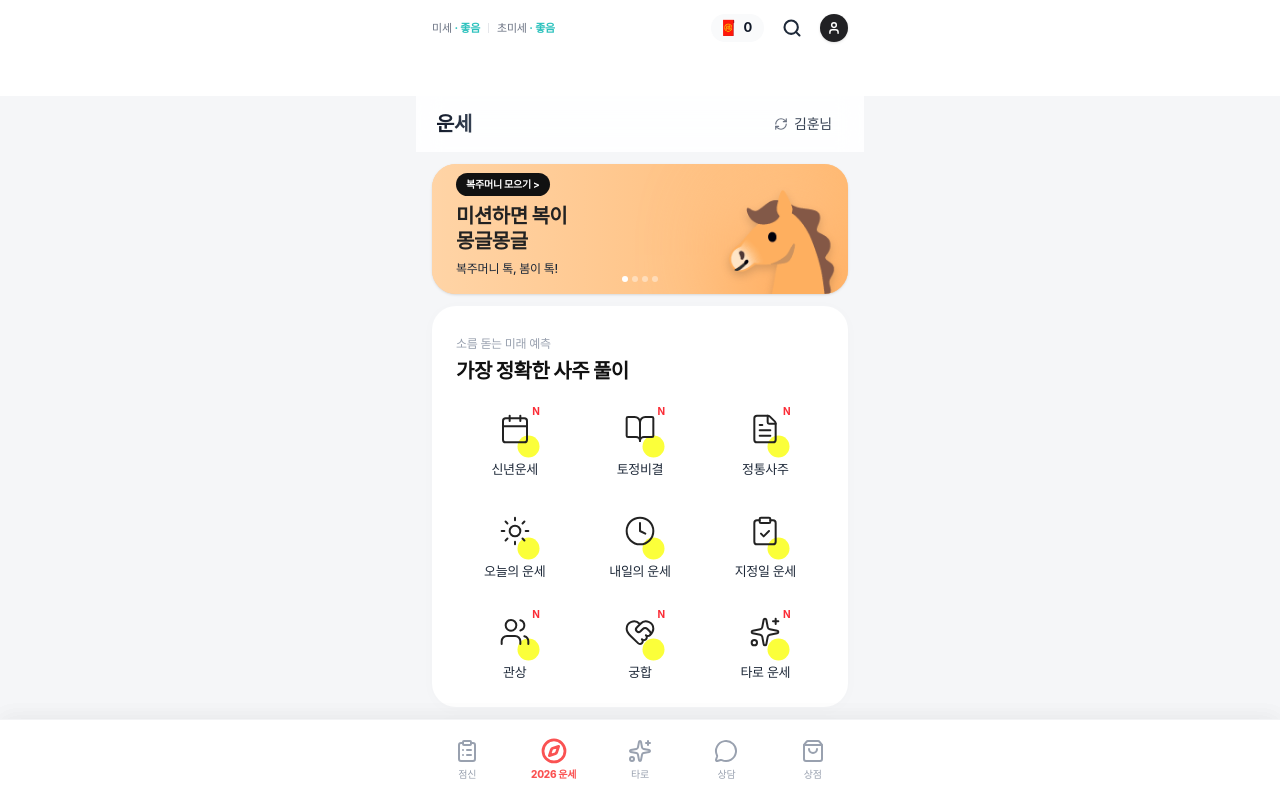
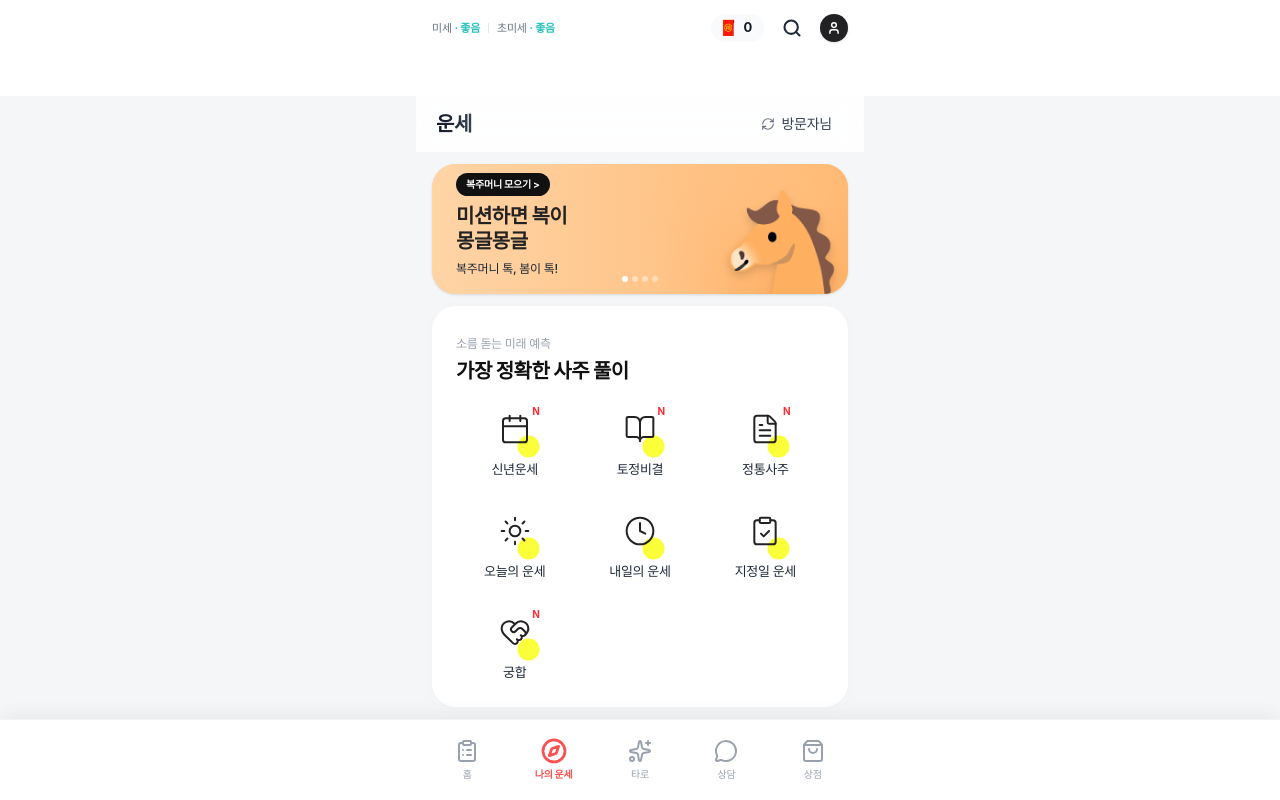
Before and after one commit to kimhoon0612-dev/saju-web, a Next.js app in the folder frontend/: page /saju in a window 1280 px wide. Shown: the top 800 px of the page. Built offline with nearby package versions, Linux system fonts and the light colour scheme; a web font is replaced by a local one.

Commit message:
style: Refine home layout and update bottom navigation labels

```diff
--- a/frontend/src/app/page.tsx
+++ b/frontend/src/app/page.tsx
@@ -164,7 +164,7 @@ export default function Home() {
     <div className="w-full flex flex-col">
       {!matrixData ? (
         // --- FULL SCREEN ONBOARDING HERO ---
-        <div className="w-full min-h-[calc(100vh-12rem)] flex flex-col items-center justify-center px-4 py-8 relative">
+        <div className="w-full min-h-[calc(100vh-12rem)] flex flex-col items-center justify-start px-4 pt-12 pb-8 relative">
           {/* Background Decoration */}
           <div className="absolute inset-0 overflow-hidden pointer-events-none">
             <div className="absolute -top-[10%] -right-[10%] w-[50%] h-[50%] bg-blue-100/50 rounded-full blur-3xl opacity-60"></div>
--- a/frontend/src/app/saju/page.tsx
+++ b/frontend/src/app/saju/page.tsx
@@ -1,6 +1,7 @@
 "use client";
 
 import Link from "next/link";
+import { useState, useEffect } from "react";
 import {
     RefreshCw,
     Calendar, // 신년운세
@@ -53,6 +54,20 @@ const CircleIcon = ({ icon: Icon, bgColor = "bg-white" }: { icon: any, bgColor?:
 );
 
 export default function FortuneHubPage() {
+    const [userName, setUserName] = useState("");
+
+    useEffect(() => {
+        const storedInfo = sessionStorage.getItem("saju_user_info");
+        if (storedInfo) {
+            try {
+                const parsed = JSON.parse(storedInfo);
+                if (parsed.name) {
+                    setUserName(parsed.name);
+                }
+            } catch (e) { }
+        }
+    }, []);
+
     return (
         <div className="min-h-screen bg-[#F5F6F8] text-[#111111] pb-[100px] font-pretendard">
 
@@ -61,7 +76,7 @@ export default function FortuneHubPage() {
                 <h1 className="text-xl font-extrabold bg-clip-text text-transparent bg-gradient-to-r from-gray-900 to-gray-700">운세</h1>
                 <button className="flex items-center gap-1.5 text-sm font-medium text-gray-700 hover:bg-gray-50 px-3 py-1.5 rounded-full transition-colors">
                     <RefreshCw size={14} className="text-gray-500" />
-                    김훈님
+                    {userName ? `${userName}님` : "방문자님"}
                 </button>
             </header>
 
@@ -123,17 +138,9 @@ export default function FortuneHubPage() {
                             <span className="text-[13px] font-medium text-gray-800 tracking-tight">지정일 운세</span>
                         </Link>
                         {/* Hidden rows from screenshot 2 but added for fullness */}
-                        <Link href="/saju/confirm?type=관상" className="flex flex-col items-center gap-2 group cursor-pointer hover:opacity-80 transition-opacity">
-                            <SpotIcon icon={Users} hasBadge />
-                            <span className="text-[13px] font-medium text-gray-800 tracking-tight">관상</span>
-                        </Link>
                         <Link href="/saju/confirm?type=궁합" className="flex flex-col items-center gap-2 group cursor-pointer hover:opacity-80 transition-opacity">
                             <SpotIcon icon={HeartHandshake} hasBadge />
                             <span className="text-[13px] font-medium text-gray-800 tracking-tight">궁합</span>
-                        </Link>
-                        <Link href="/tarot" className="flex flex-col items-center gap-2 group cursor-pointer hover:opacity-80 transition-opacity">
-                            <SpotIcon icon={Sparkles} hasBadge />
-                            <span className="text-[13px] font-medium text-gray-800 tracking-tight">타로 운세</span>
                         </Link>
                     </div>
                 </section>
--- a/frontend/src/components/BottomNav.tsx
+++ b/frontend/src/components/BottomNav.tsx
@@ -8,8 +8,8 @@ export default function BottomNav() {
     const pathname = usePathname();
 
     const navItems = [
-        { name: "점신", path: "/", icon: ClipboardList },
-        { name: "2026 운세", path: "/saju", icon: Compass },
+        { name: "홈", path: "/", icon: ClipboardList },
+        { name: "나의 운세", path: "/saju", icon: Compass },
         { name: "타로", path: "/tarot", icon: Sparkles },
         { name: "상담", path: "/experts", icon: MessageCircle },
         { name: "상점", path: "/store", icon: ShoppingBag },
```
